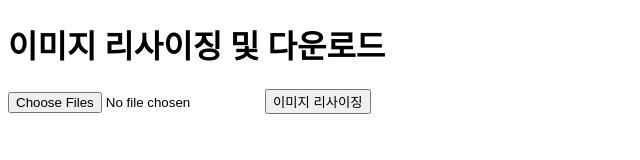
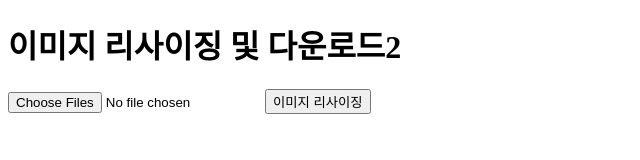
Before and after one commit to sijoow/img_resizing, a website: page index.html in a window 1280 px wide. Shown: the full height of the page, 0-640 px from the left. Drawn offline with Linux system fonts and the light colour scheme.

Commit message:
이미지수정

```diff
--- a/index.html
+++ b/index.html
@@ -4,7 +4,7 @@
     <title>이미지 리사이징 및 다운로드</title>
 </head>
 <body>
-    <h1>이미지 리사이징 및 다운로드</h1>
+    <h1>이미지 리사이징 및 다운로드2</h1>
 
     <form action="/resize" method="POST" enctype="multipart/form-data">
         <input type="file" name="images" multiple>
```
